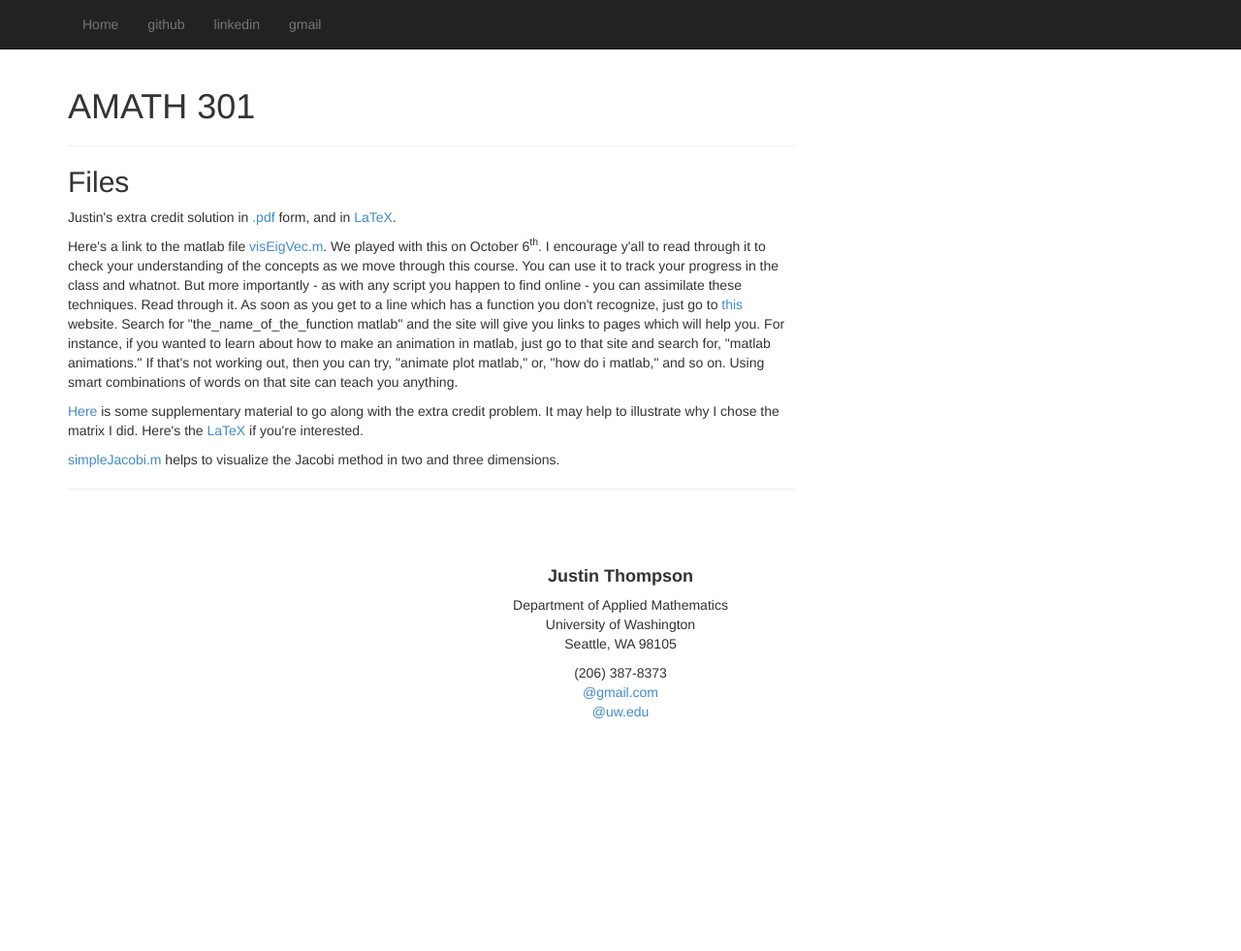
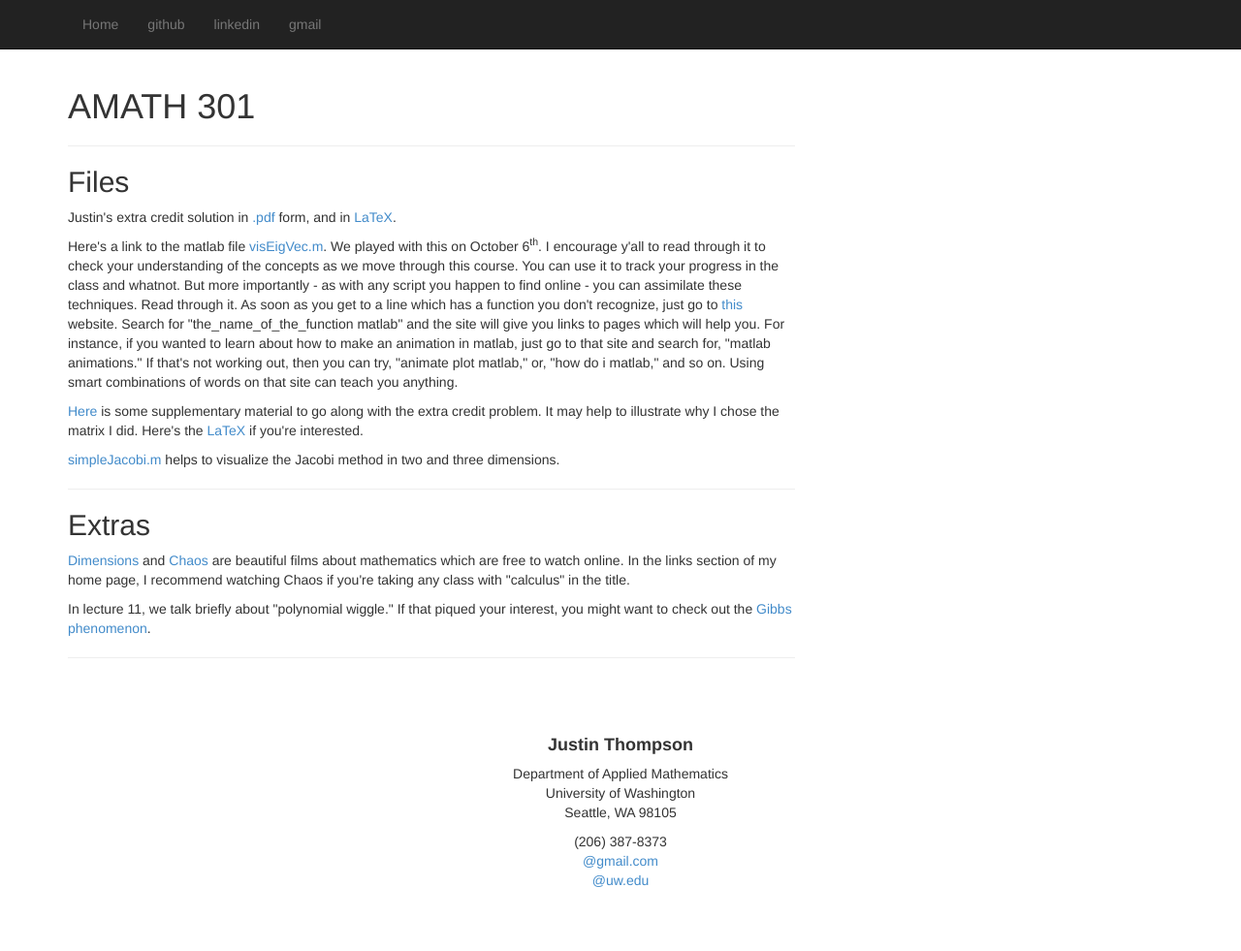
Before and after one commit to justinthompson593/justinthompson593.github.io, a plain HTML site: page AMATH301.html in a window 1280 px wide. Shown: the whole page at 97% size. Before the commit the page ends 854 px from the top, so only its background shows below. Drawn offline with Linux system fonts and the light colour scheme.

Commit message:
updated 301 site

```diff
--- a/AMATH301.html
+++ b/AMATH301.html
@@ -96,7 +96,12 @@
 
 
 
+								<!-- Section -->
+				<h2>Extras</h2>
+			 		<p><a href="http://www.dimensions-math.org">Dimensions</a> and <a href="http://www.chaos-math.org/en">Chaos</a> are beautiful films about mathematics which are free to watch online. In the links section of my home page, I recommend watching Chaos if you're taking any class with "calculus" in the title.</p>
+					<p>In lecture 11, we talk briefly about "polynomial wiggle." If that piqued your interest, you might want to check out the <a href="http://en.wikipedia.org/wiki/Gibbs_phenomenon">Gibbs phenomenon</a>.</p>
 
+				<hr>
 
 
 
```
